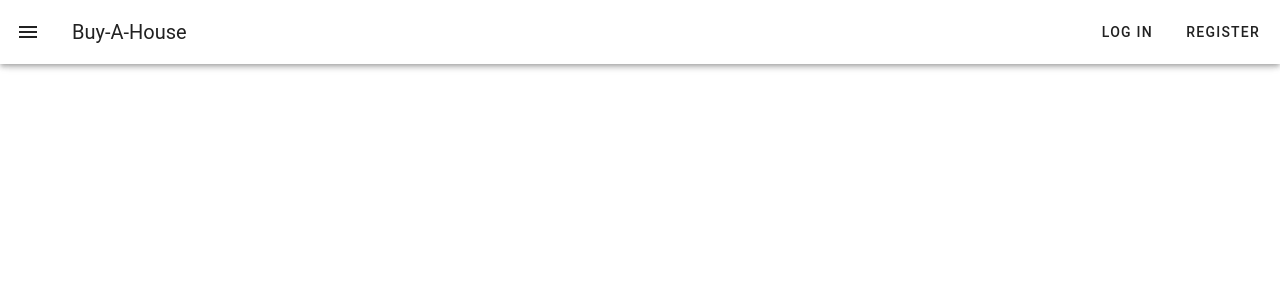
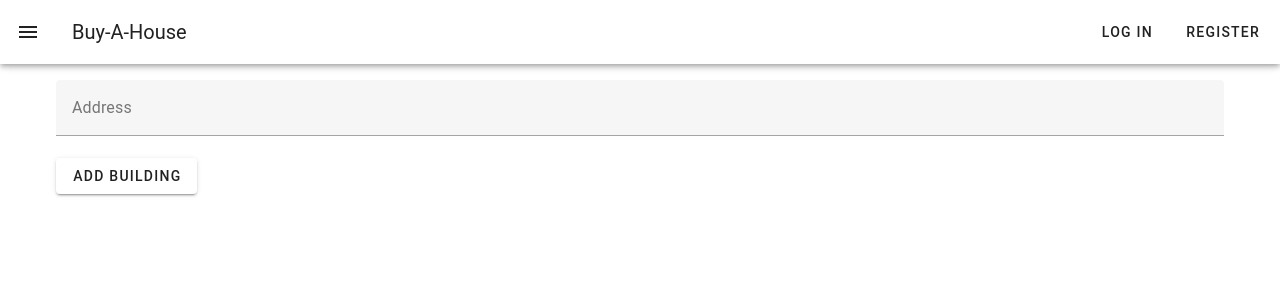
Before and after one commit to aaa2002/building-admin-app, a Vue app: page /add/building in a window 1280 px wide. Shown: the top 300 px of the page. Built offline with nearby package versions, Linux system fonts and the light colour scheme; no server answers.

Commit message:
api req data ready

```diff
--- a/src/router/index.js
+++ b/src/router/index.js
@@ -5,6 +5,7 @@ import SignUpView from '../views/SignUpView.vue';
 import LoginView from '../views/LoginView.vue';
 //import HomeView from '../views/HomeView.vue'
 import ProfileView from "../views/ProfileView.vue";
+import AddBuilding from "../views/AddBuilding.vue";
 
 const routes = [
   { path: '/',  name: 'home' },
@@ -13,6 +14,7 @@ const routes = [
   { path: '/signup', name: 'signup', component: SignUpView },
   { path: '/login', name: 'login', component: LoginView},
   { path: '/profile', name: 'profile', component: ProfileView},
+  { path: '/add/building', name: 'add-building', component: AddBuilding },
 ];
 
 const router = createRouter({
--- /dev/null
+++ b/src/views/AddBuilding.vue
@@ -0,0 +1,44 @@
+<template>
+  <v-form @submit.prevent="addBuilding">
+    <v-text-field
+      v-model="formData.address"
+      label="Address"
+      required
+    ></v-text-field>
+    <v-btn type="submit">Add Building</v-btn>
+  </v-form>
+</template>
+
+<script setup>
+import { ref, computed } from "vue";
+// import axios from "axios";
+import { useStore } from "vuex";
+
+const store = useStore();
+
+const currentUserid = computed(() => store.state.user.id);
+// const coordinates = ref({ lat: 0, lng: 0 });
+
+const formData = ref({
+  address: "",
+  admin: currentUserid.value,
+  neighborhood: "",
+  lat: 0,
+  lng: 0,
+});
+
+const setCoordinates = async (stringAddress) => {
+    const resp = await fetch(`https://geocode.maps.co/search?q=${stringAddress}&api_key=659bf8b7560ad296056429efj2042ee`);
+    const data = await resp.json();
+    formData.value.lat = data[0].lat;
+    formData.value.lng = data[0].lon;
+    console.log(formData.value);
+};
+
+const addBuilding = () => {
+  setCoordinates(formData.value.address);
+  console.log(formData.value);
+};
+</script>
+
+<style lang="scss" scoped></style>
--- a/src/views/HomeView.vue
+++ b/src/views/HomeView.vue
@@ -67,6 +67,16 @@
         >
           <v-icon class="mr-2">mdi-chat</v-icon>
           <v-list-item-title>Chat</v-list-item-title>
+        </v-btn>
+      </v-list-item>
+      <v-list-item class="drawer-item">
+        <v-btn
+        :to="{ name: 'add-building' }"
+          style="width: 100% !important; justify-content: flex-start"
+          :elevation="0"
+        >
+          <v-icon class="mr-2">mdi-office-building</v-icon>
+          <v-list-item-title>Add Apartment Building</v-list-item-title>
         </v-btn>
       </v-list-item>
     </v-list>
```
Also changed, not shown: src/views/AddApartment.vue (added, +13 -0 lines).
